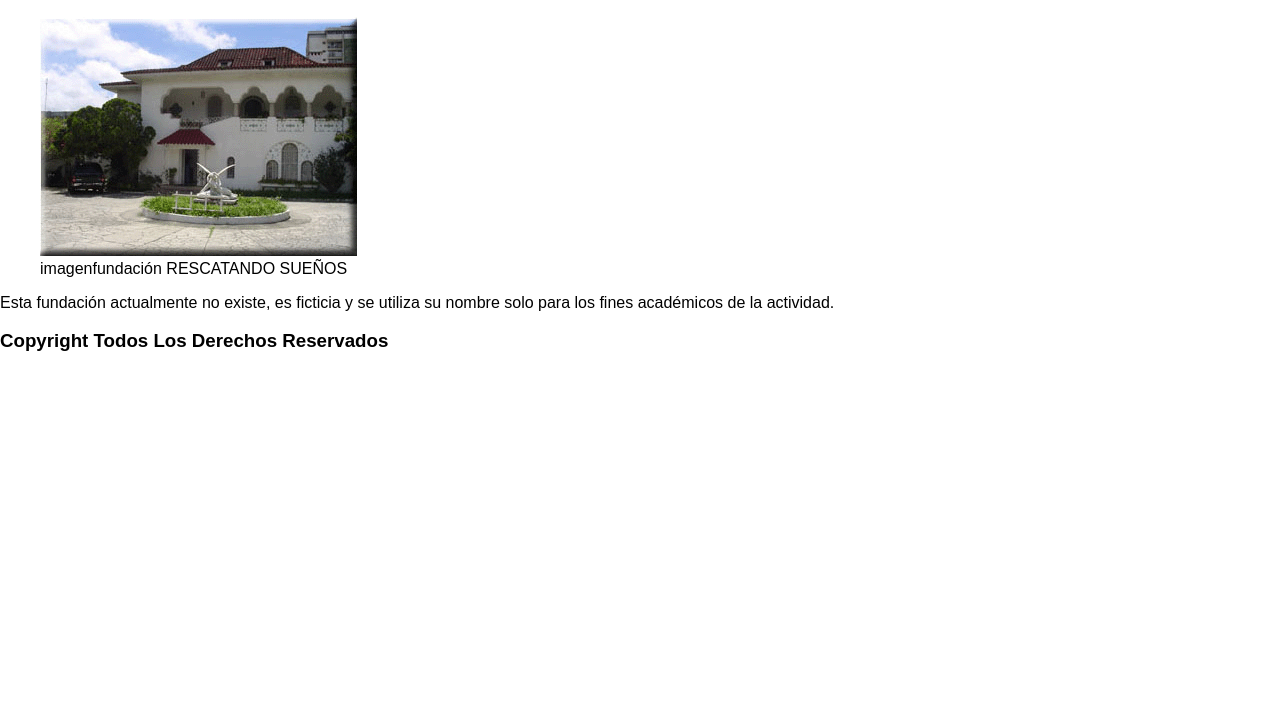
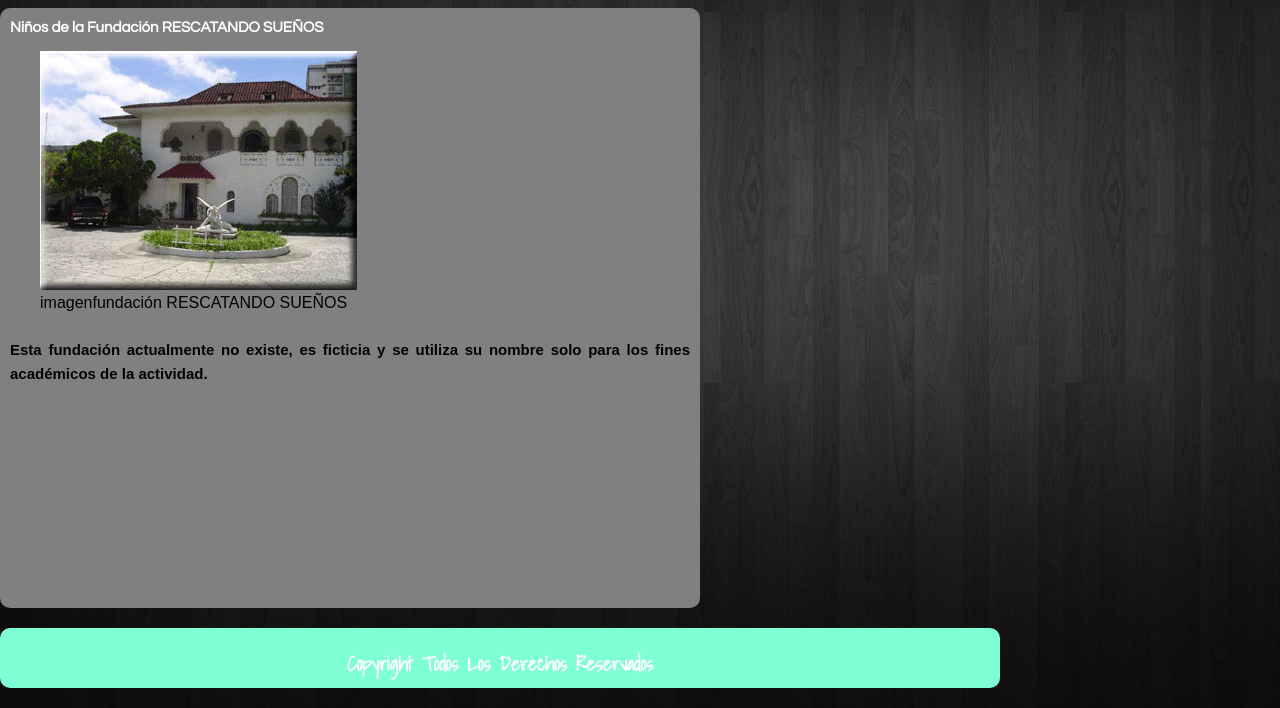
Before and after one commit to JuanMiguelEnriquez/FUNDACI-N, a plain HTML site: page PAGINA6.html in a window 1280 px wide. Shown: the part 159-867 px from the top of the page. Before the commit the page ends 800 px from the top, so only its background shows below. Drawn offline with Linux system fonts and the light colour scheme; no server answers.

Commit message:
Update PAGINA6.html

```diff
--- a/PAGINA6.html
+++ b/PAGINA6.html
@@ -16,7 +16,7 @@
 	<title>fundación RESCATANDO SUEÑOS</title>
 	<link rel="stylesheet" href="css/normalize.css">
 	<link href='https://fonts.googleapis.com/css?family=Shadows+Into+Light|Questrial' rel='stylesheet' type='text/css'>
-	<link rel="stylesheet" href="css/style6.css">
+	<link rel="stylesheet" href="css/style.css">
 
 
 
```
